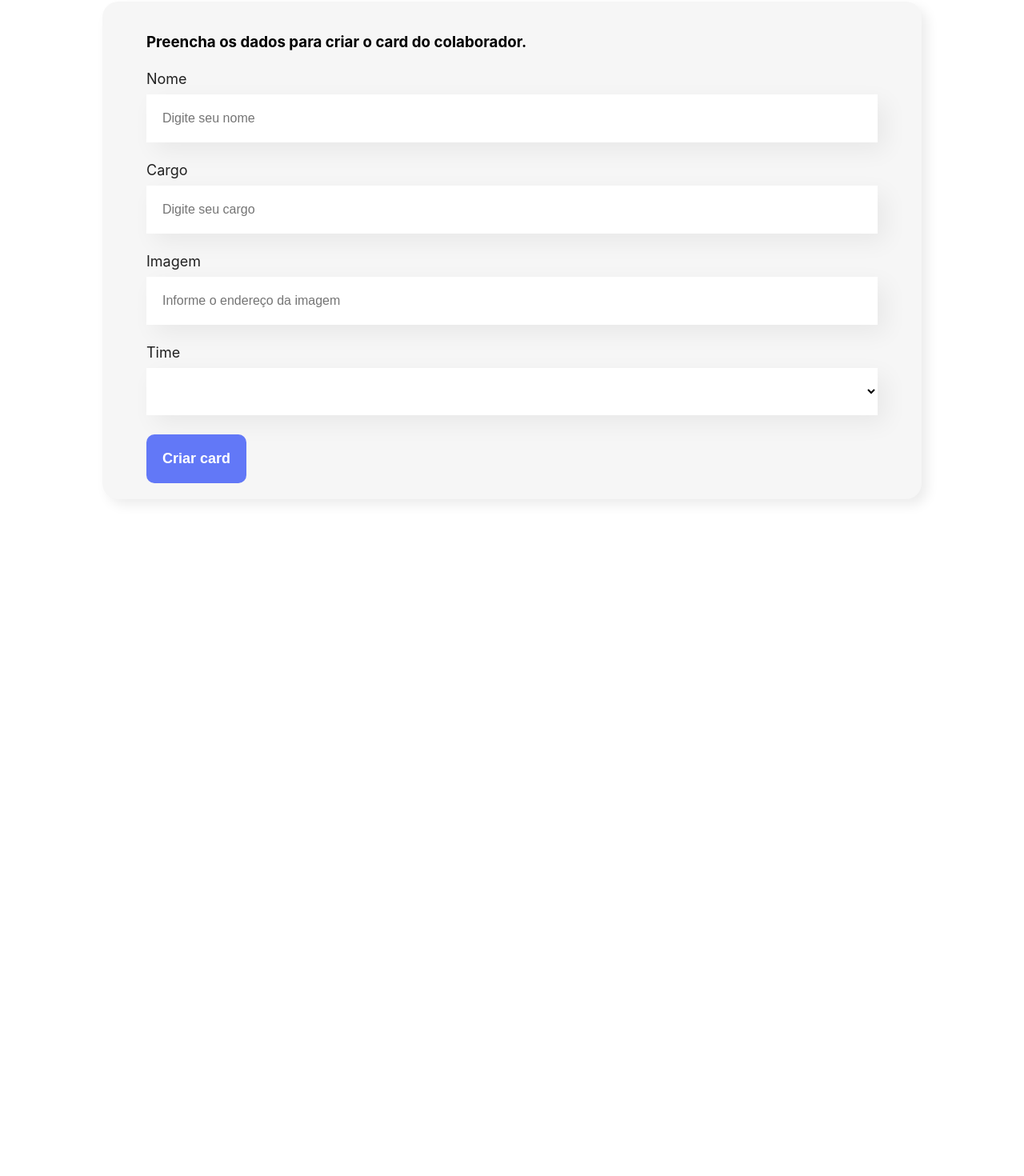
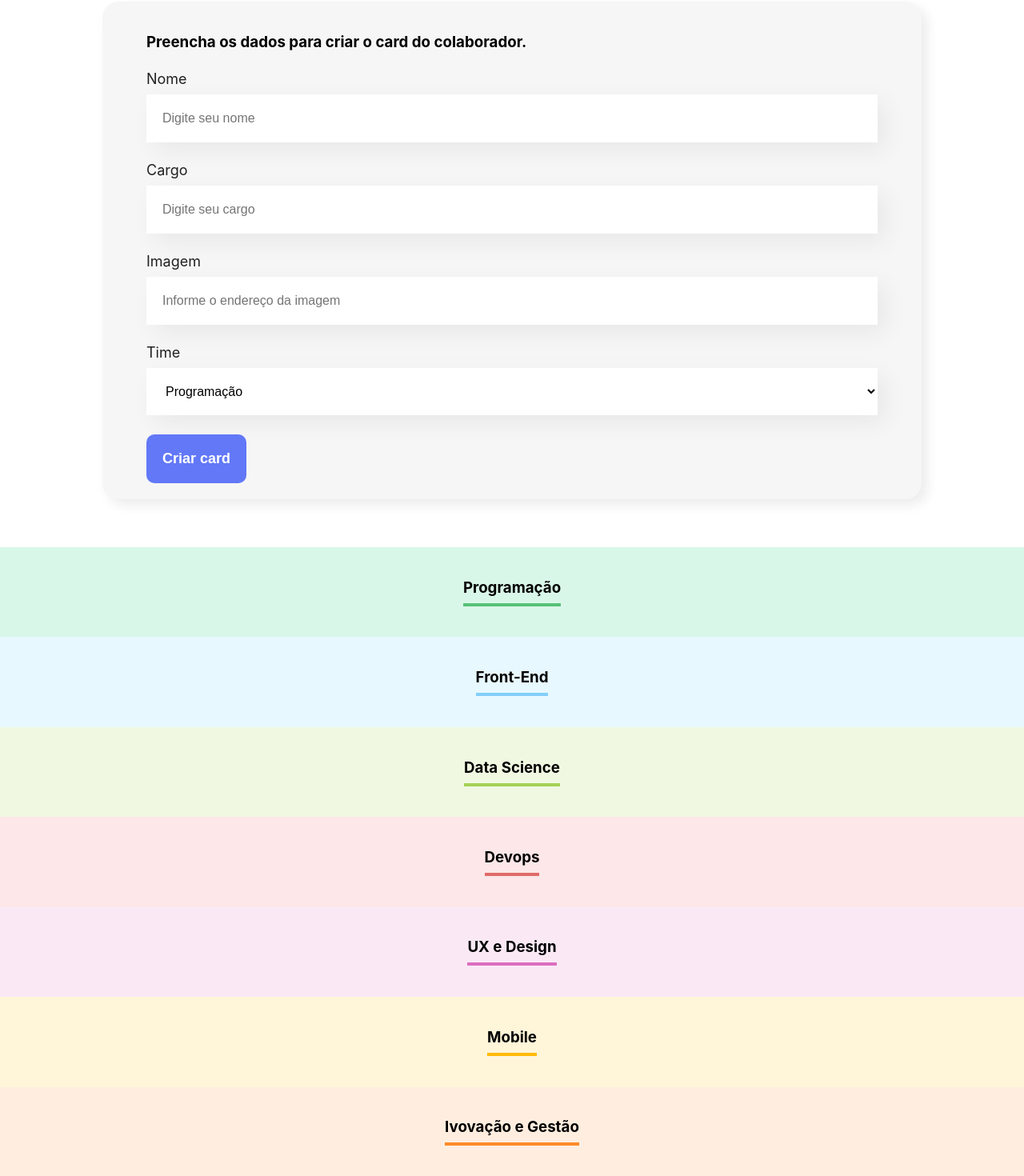
Before and after one commit to mqsoares/Organo, a React (Create React App) app: page / in a window 1280 px wide. Shown: the part 556-2026 px from the top of the page at 80% size. Before the commit the page ends 1240 px from the top, so only its background shows below. Built offline with nearby package versions, Linux system fonts and the light colour scheme; the HTML template or start-up script is replaced by a standard one.

Commit message:
Create the component teams

```diff
--- a/src/App.js
+++ b/src/App.js
@@ -1,9 +1,47 @@
 import { useState } from "react";
 import { Banner } from "./components/Banner";
 import { Form } from "./components/Form";
-import { Input } from "./components/InputsTxt";
+import { Team } from "./components/Team";
 
 function App() {
+  const teams = [
+    {
+      name: 'Programação',
+      colorPrimary: '#57c278',
+      colorSecondary: '#D9F7E9'
+    },
+    {
+      name: 'Front-End',
+      colorPrimary: '#82CFFA',
+      colorSecondary: '#E8F8FF'
+    },
+    {
+      name: 'Data Science',
+      colorPrimary: '#A6D157',
+      colorSecondary: '#F0F8E2'
+    },
+    {
+      name: 'Devops',
+      colorPrimary: '#E06B69',
+      colorSecondary: '#FDE7E8'
+    },
+    {
+      name: 'UX e Design',
+      colorPrimary: '#DB6EBF',
+      colorSecondary: '#FAE9F5'
+    },
+    {
+      name: 'Mobile',
+      colorPrimary: '#FFBA05',
+      colorSecondary: '#FFF5D9'
+    },
+    {
+      name: 'Ivovação e Gestão',
+      colorPrimary: '#FF8A29',
+      colorSecondary: '#FFEEDF'
+    },
+  ]
+
   const [players, setPlayers] = useState([])
 
   const newInsertPlayer = (player) => {
@@ -14,7 +52,8 @@
   return (
     <div className="App">
       <Banner />
-      <Form whenInsertPlayer={player => newInsertPlayer(player)}/>
+      <Form teamsNames={teams.map(team => team.name)} whenInsertPlayer={player => newInsertPlayer(player)}/>
+      {teams.map(team => <Team key={team.name} teamName={team.name} colorPrimary={team.colorPrimary} colorSecondary={team.colorSecondary} />)}
     </div>
   );
 }
--- a/src/components/Form/index.js
+++ b/src/components/Form/index.js
@@ -6,16 +6,16 @@
 
 export const Form = (props) => {
 
-    const teams = [
-        "",
-        "Programação",
-        "Front-End",
-        "Data Science",
-        "Devops",
-        "UX e Design",
-        "Mobile",
-        "Ivovação e Gestão"
-    ]
+    // const teams = [
+    //     "",
+    //     "Programação",
+    //     "Front-End",
+    //     "Data Science",
+    //     "Devops",
+    //     "UX e Design",
+    //     "Mobile",
+    //     "Ivovação e Gestão"
+    // ]
 
     const [name, setName] = useState('')
     const [post, setPost] = useState('')
@@ -60,7 +60,7 @@
             <ListSelect
                 reqField={true}
                 name="Time"
-                items={teams}
+                items={props.teamsNames}
                 vl={team}
                 whenEdit={value => setTeam(value)}
             />
--- /dev/null
+++ b/src/components/Team/Team.css
@@ -0,0 +1,15 @@
+.team {
+    text-align: center;
+
+    padding: 20px;
+
+    /* background-color: #D9F7E9; */
+}
+
+.team h3 {
+    /* font-size: 28px; */
+    /* border-bottom: 4px solid #57c278 ; */
+    border-bottom: 4px solid;
+    display: inline-block;
+    padding-bottom: 8px;
+}
--- /dev/null
+++ b/src/components/Team/index.js
@@ -0,0 +1,10 @@
+import './Team.css'
+
+export const Team = (props) => {
+    return (
+        <section className='team' style={{backgroundColor: props.colorSecondary}}>
+            <h3 style={{borderBottomColor: props.colorPrimary}}>{props.teamName}</h3>
+
+        </section>
+    )
+}
```
